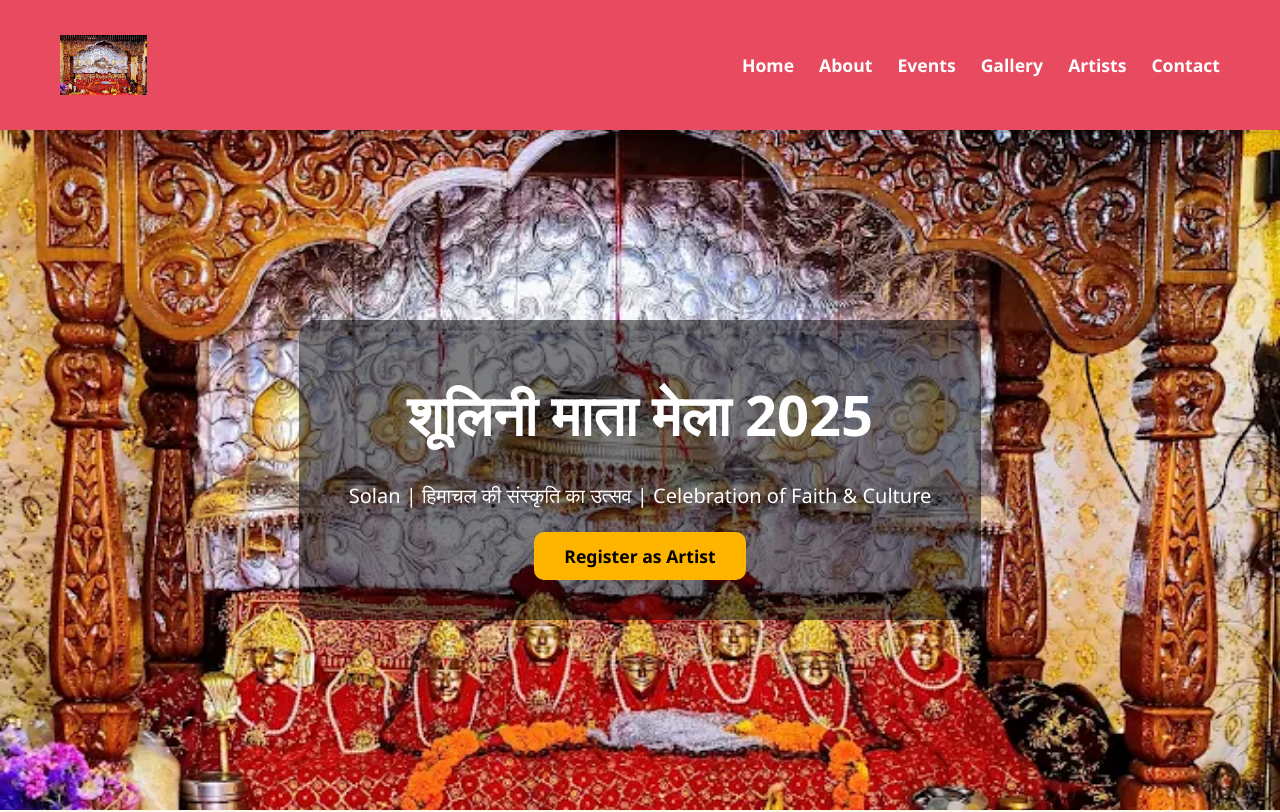
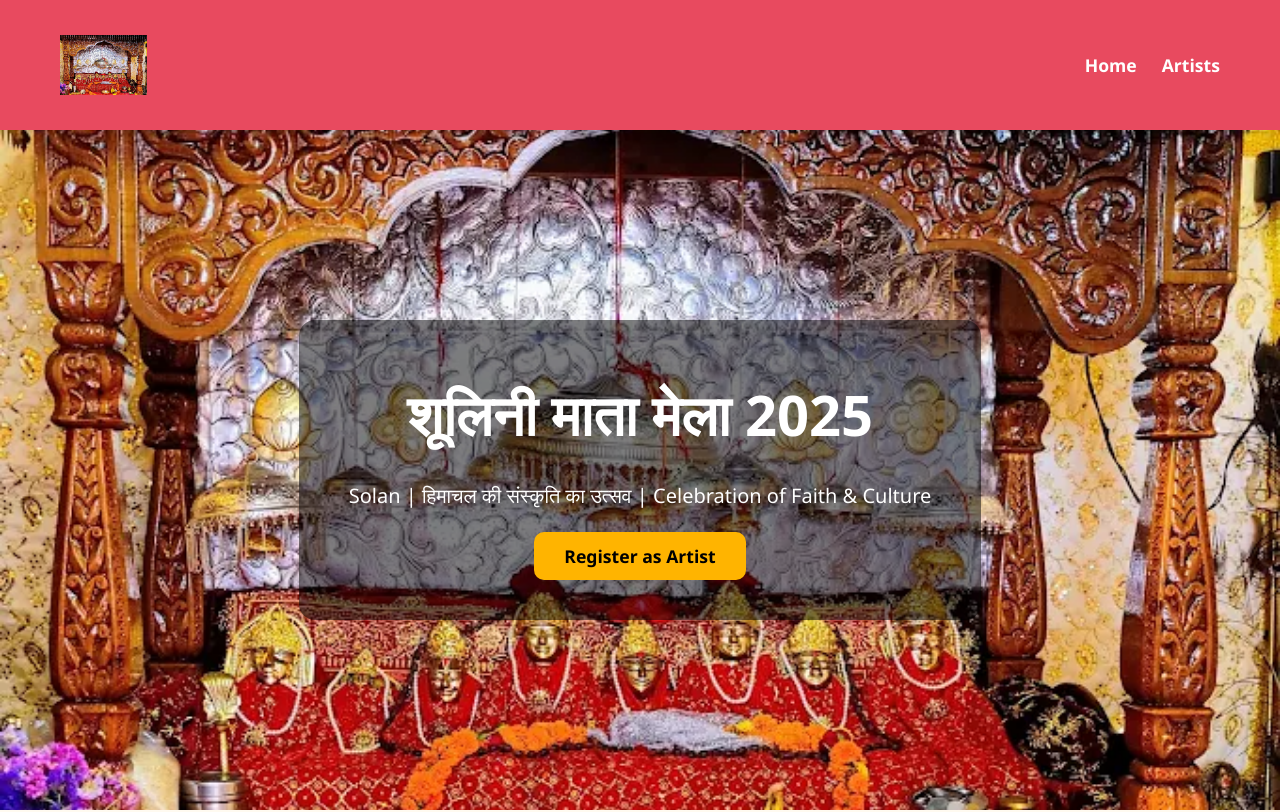
Before and after one commit to 123shanky/shoolinimela, a plain HTML site: page index.html in a window 1280 px wide. Shown: the top 812 px of the page. Drawn offline with Linux system fonts and the light colour scheme; a script that the page names is missing.

Commit message:
Update index.html

```diff
--- a/index.html
+++ b/index.html
@@ -2,6 +2,7 @@
 <html lang="hi">
 <head>
   <meta charset="UTF-8" />
+  <meta name="viewport" content="width=device-width, initial-scale=1.0" />
   <title>Shoolini Mata Mela - Solan</title>
   <link rel="stylesheet" href="https://cdnjs.cloudflare.com/ajax/libs/font-awesome/6.5.0/css/all.min.css" />
   <link rel="stylesheet" href="css/style.css" />
@@ -13,11 +14,7 @@
       <nav>
         <ul>
           <li><a href="index.html">Home</a></li>
-          <li><a href="about.html">About</a></li>
-          <li><a href="events.html">Events</a></li>
-          <li><a href="gallery.html">Gallery</a></li>
           <li><a href="artists.html">Artists</a></li>
-          <li><a href="contact.html">Contact</a></li>
         </ul>
       </nav>
     </div>
```
